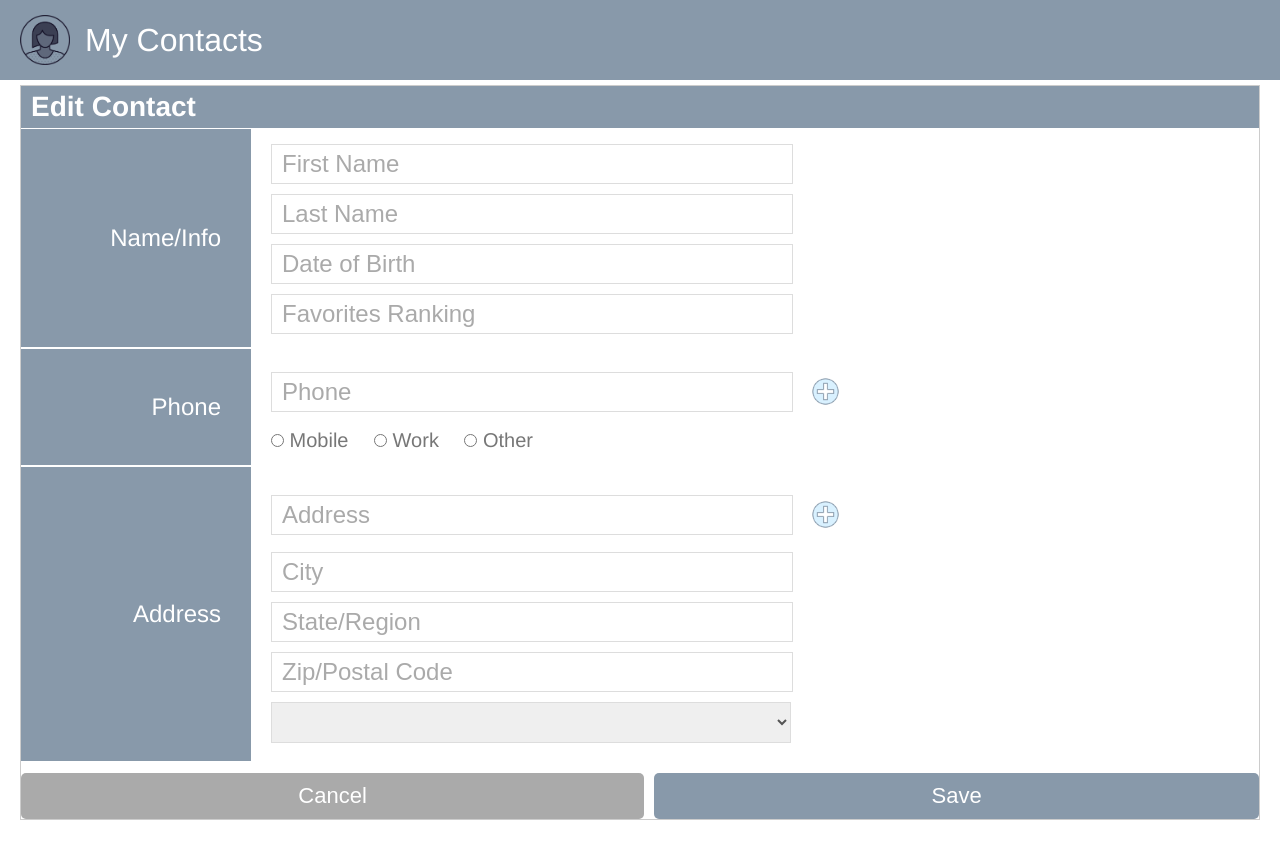
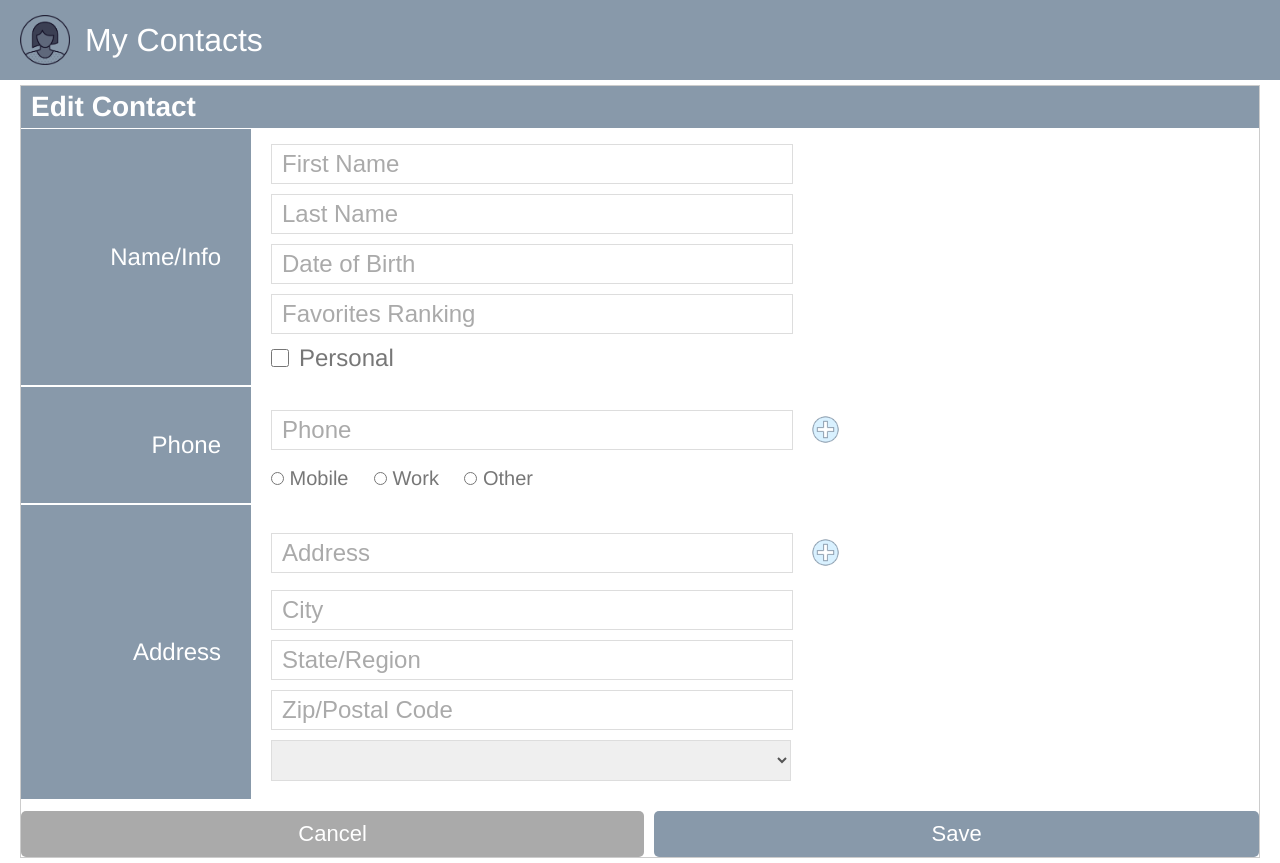
Before and after one commit to EviBera/Learn-Angular, an Angular app in the folder contacts-app/: page /contacts/edit in a window 1280 px wide. Before the commit the page ends 825 px from the top, so only its background shows below. Built offline with nearby package versions, Linux system fonts and the light colour scheme; what angular-in-memory-web-api would draw is missing.

Commit message:
Implement a checkbox

```diff
--- a/contacts-app/src/app/contacts/contact.model.ts
+++ b/contacts-app/src/app/contacts/contact.model.ts
@@ -1,5 +1,6 @@
 export interface Contact {
   id: string,
+  personal: boolean,
   firstName: string,
   lastName: string,
   dateOfBirth: Date | null,
--- a/contacts-app/src/app/contacts/in-memory-contacts.service.ts
+++ b/contacts-app/src/app/contacts/in-memory-contacts.service.ts
@@ -6,6 +6,7 @@ export class InMemoryContactsApi implements InMemoryDbService {
     let contacts: Contact[] = [
       {
         id: '5CehW',
+        personal: false,
         firstName: 'Percival',
         lastName: 'Doodleplumb',
         dateOfBirth: new Date('1994/05/05'),
@@ -21,6 +22,7 @@ export class InMemoryContactsApi implements InMemoryDbService {
       },
       {
         id: 'A6rwe',
+        personal: false,
         firstName: 'Mortimer',
         lastName: 'Flungford',
         dateOfBirth: new Date('1988/10/05'),
@@ -36,6 +38,7 @@ export class InMemoryContactsApi implements InMemoryDbService {
       },
       {
         id: '3bNGA',
+        personal: true,
         firstName: 'Wanda',
         lastName: 'Giggleworth',
         dateOfBirth: new Date('1986/11/08'),
--- a/contacts-app/src/app/edit-contact/edit-contact.component.html
+++ b/contacts-app/src/app/edit-contact/edit-contact.component.html
@@ -10,6 +10,9 @@
         <input formControlName="lastName" placeholder="Last Name" />
         <input formControlName="dateOfBirth" placeholder="Date of Birth" />
         <input formControlName="favoritesRanking" placeholder="Favorites Ranking" />
+        <div>
+          <input type="checkbox" formControlName="personal"/> Personal
+        </div>
       </div>
     </section>
     <section>
--- a/contacts-app/src/app/edit-contact/edit-contact.component.ts
+++ b/contacts-app/src/app/edit-contact/edit-contact.component.ts
@@ -13,6 +13,7 @@ export class EditContactComponent implements OnInit {
   addressTypes = addressTypeValues;
   contactForm = this.fb.nonNullable.group({
     id: '',
+    personal: false,
     firstName: '',
     lastName: '',
     dateOfBirth: < Date | null >null,
```
